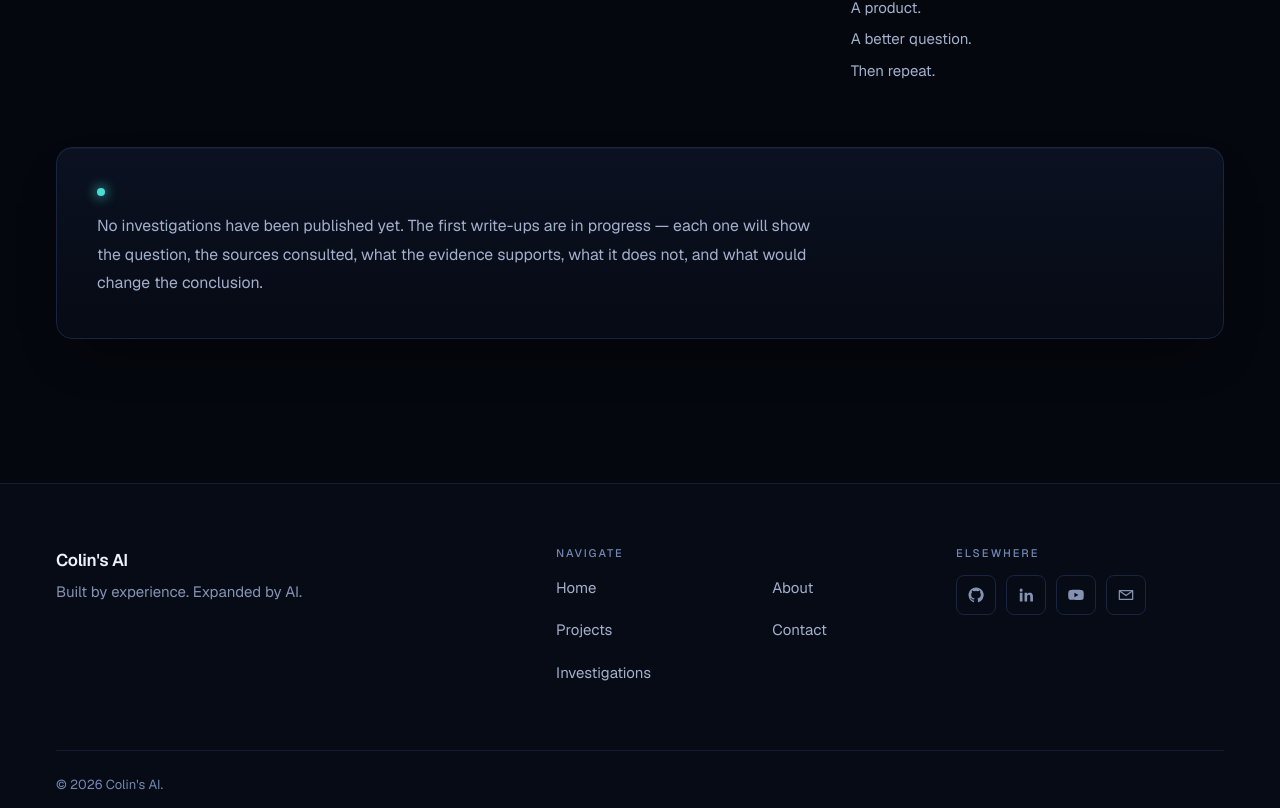
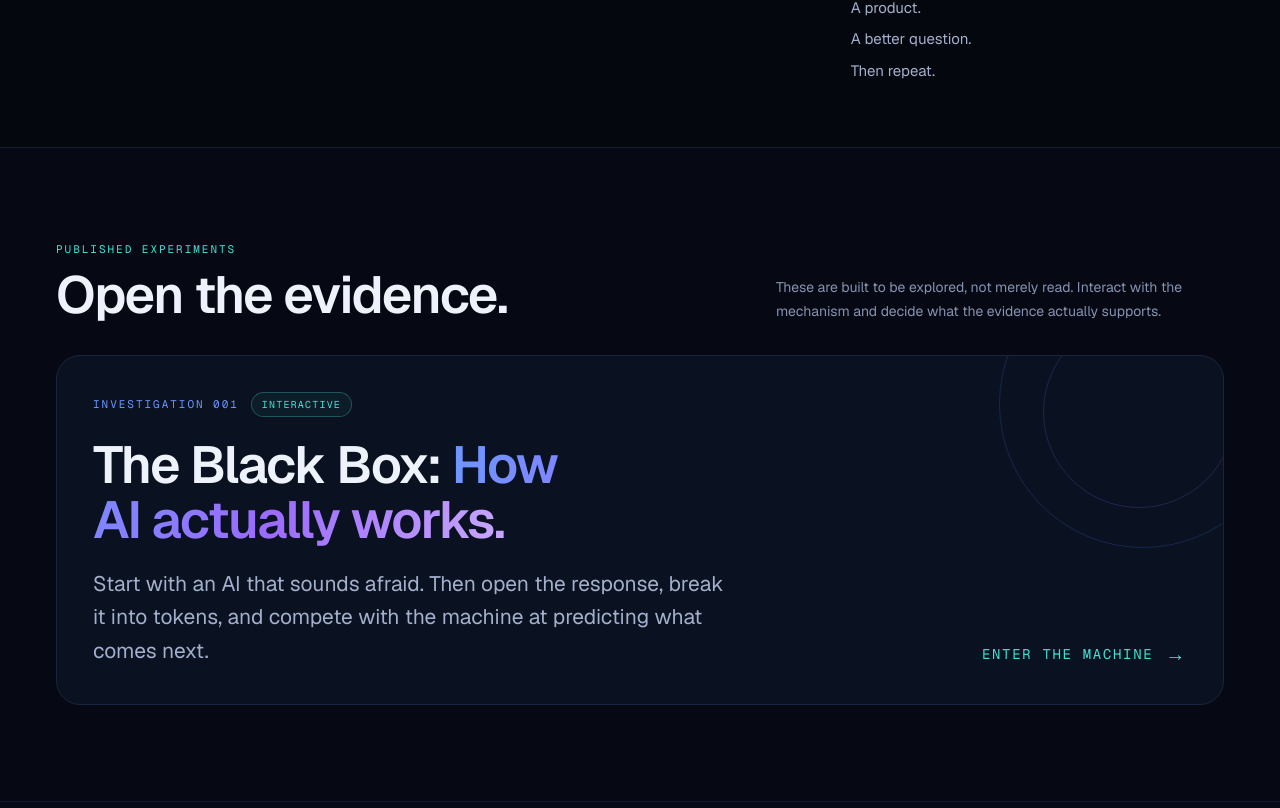
Before and after one commit to canukguy1974/colinsai, a Next.js app: page /investigations in a window 1280 px wide. Shown: the part 752-1560 px from the top of the page. Built offline with nearby package versions, Linux system fonts and the light colour scheme.

Commit message:
feat: feature The Black Box investigation

```diff
--- a/src/app/investigations/page.tsx
+++ b/src/app/investigations/page.tsx
@@ -1,5 +1,6 @@
 import type { Metadata } from "next";
-import { ComingSoon, PageIntro } from "@/components/layout/PageIntro";
+import Link from "next/link";
+import { PageIntro } from "@/components/layout/PageIntro";
 import { howIWork } from "@/content/home";
 
 export const metadata: Metadata = {
@@ -38,7 +39,49 @@ export default function InvestigationsPage() {
         </ol>
       </div>
 
-      <ComingSoon note="No investigations have been published yet. The first write-ups are in progress — each one will show the question, the sources consulted, what the evidence supports, what it does not, and what would change the conclusion." />
+      <section className="border-t border-line-soft bg-abyss/60 py-20 sm:py-24">
+        <div className="shell">
+          <div className="mb-8 flex flex-wrap items-end justify-between gap-4">
+            <div>
+              <p className="font-mono text-label uppercase text-cyan">Published experiments</p>
+              <h2 className="mt-3 text-h2 font-semibold text-ink">Open the evidence.</h2>
+            </div>
+            <p className="max-w-md text-sm leading-6 text-dim">
+              These are built to be explored, not merely read. Interact with the mechanism and decide what the evidence actually supports.
+            </p>
+          </div>
+
+          <Link
+            href="/investigations/black-box"
+            className="group relative block overflow-hidden rounded-[1.5rem] border border-line bg-panel/70 p-7 transition duration-300 hover:-translate-y-1 hover:border-blue/60 sm:p-9"
+          >
+            <div className="pointer-events-none absolute -right-16 -top-24 h-72 w-72 rounded-full border border-blue/20 transition duration-500 group-hover:scale-110" />
+            <div className="pointer-events-none absolute -right-3 -top-10 h-48 w-48 rounded-full border border-violet/20" />
+
+            <div className="relative z-10 grid gap-8 lg:grid-cols-[1fr_auto] lg:items-end">
+              <div>
+                <div className="flex flex-wrap items-center gap-3">
+                  <span className="font-mono text-label uppercase text-blue-bright">Investigation 001</span>
+                  <span className="rounded-full border border-cyan/30 bg-cyan/5 px-2.5 py-1 font-mono text-[0.625rem] uppercase tracking-[0.12em] text-cyan">
+                    Interactive
+                  </span>
+                </div>
+                <h3 className="mt-5 max-w-3xl text-h2 font-semibold text-ink">
+                  The Black Box: <span className="text-gradient-ai">How AI actually works.</span>
+                </h3>
+                <p className="mt-5 max-w-2xl text-lead text-muted">
+                  Start with an AI that sounds afraid. Then open the response, break it into tokens, and compete with the machine at predicting what comes next.
+                </p>
+              </div>
+
+              <span className="inline-flex items-center gap-3 font-mono text-sm uppercase tracking-[0.12em] text-cyan">
+                Enter the machine
+                <span aria-hidden="true" className="text-xl transition-transform duration-300 group-hover:translate-x-1">→</span>
+              </span>
+            </div>
+          </Link>
+        </div>
+      </section>
     </>
   );
 }
```
